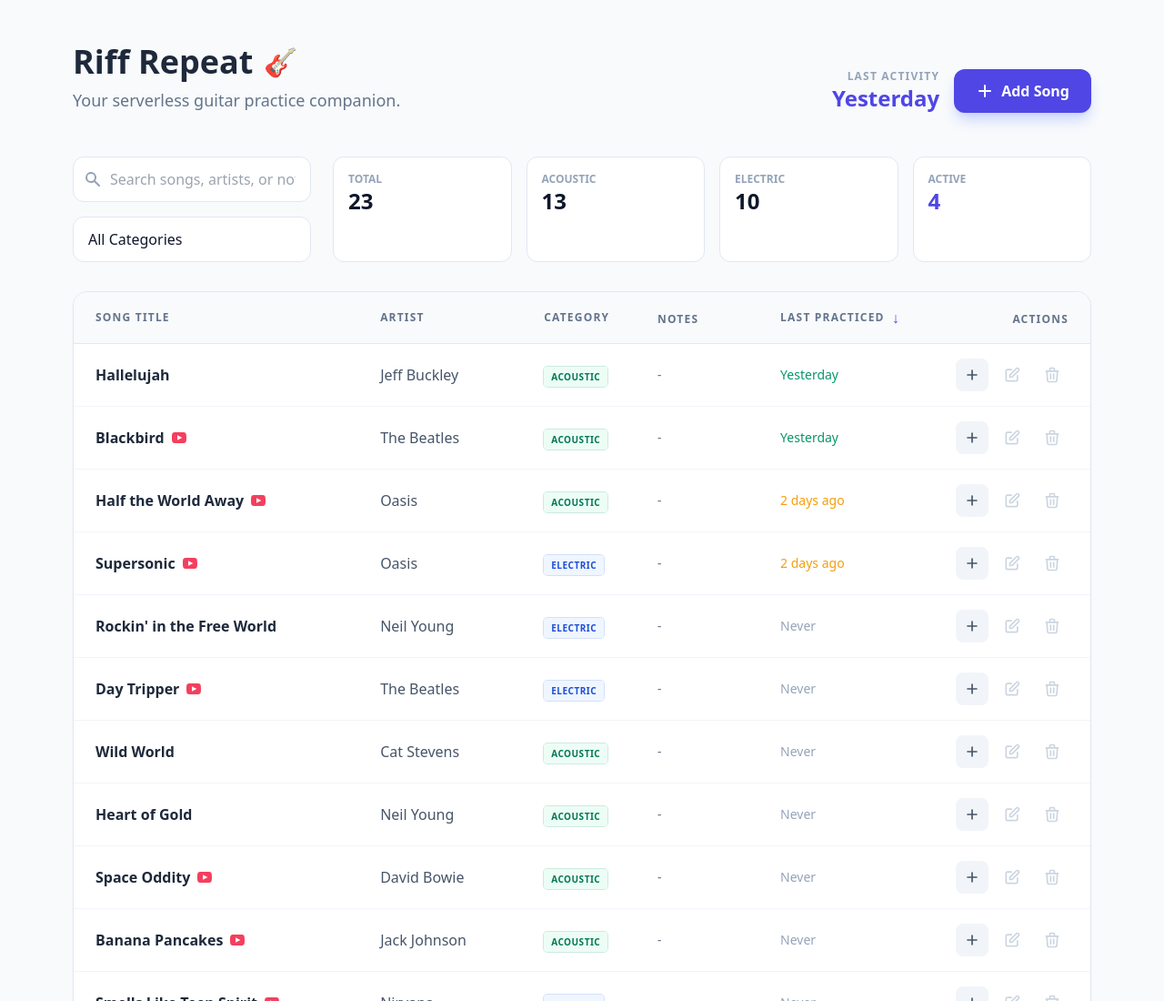
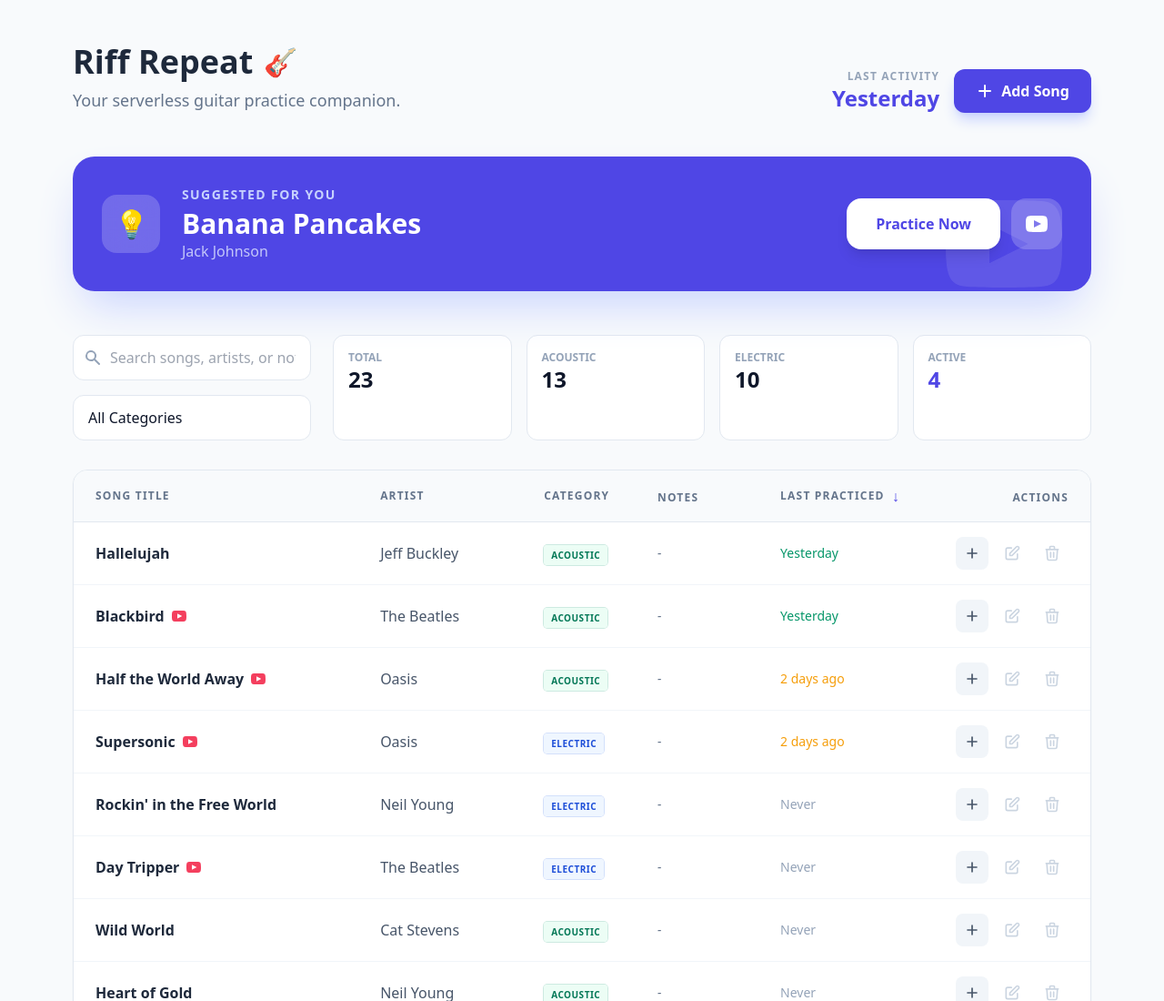
Before and after one commit to matt-preston/RiffRepeat, a website: page index.html in a window 1280 px wide. Shown: the top 1100 px of the page at 91% size. Drawn offline with nearby package versions, Linux system fonts and the light colour scheme.

Commit message:
practice recommendation

```diff
--- a/index.html
+++ b/index.html
@@ -31,6 +31,35 @@
                 </button>
             </div>
         </header>
+
+        <!-- Practice Suggestion -->
+        <template x-if="suggestedSong">
+            <div class="mb-12 bg-indigo-600 rounded-3xl p-8 text-white shadow-2xl shadow-indigo-200 flex flex-col md:flex-row items-center justify-between gap-6 relative overflow-hidden">
+                <div class="absolute top-0 right-0 p-8 opacity-10 pointer-events-none">
+                    <svg xmlns="http://www.w3.org/2000/svg" class="h-32 w-32" viewBox="0 0 24 24" fill="currentColor"><path d="M19.615 3.184c-3.604-.246-11.631-.245-15.23 0-3.897.266-4.356 2.62-4.385 8.816.029 6.185.484 8.549 4.385 8.816 3.6.245 11.626.246 15.23 0 3.897-.266 4.356-2.62 4.385-8.816-.029-6.185-.484-8.549-4.385-8.816zm-10.615 12.816v-8l8 4-8 4z"/></svg>
+                </div>
+                <div class="flex items-center gap-6 relative z-10">
+                    <div class="hidden md:flex items-center justify-center w-16 h-16 bg-white/20 backdrop-blur-md rounded-2xl text-3xl">
+                        💡
+                    </div>
+                    <div>
+                        <div class="text-indigo-200 text-sm font-bold uppercase tracking-widest mb-1">Suggested for you</div>
+                        <h2 class="text-3xl font-black" x-text="suggestedSong.title"></h2>
+                        <p class="text-indigo-100 opacity-80" x-text="suggestedSong.artist"></p>
+                    </div>
+                </div>
+                <div class="flex items-center gap-3 relative z-10 w-full md:w-auto">
+                    <button @click="openPopup(getLogPracticeUrl(suggestedSong))" class="flex-1 md:flex-none py-4 px-8 bg-white text-indigo-600 rounded-2xl font-black hover:bg-indigo-50 transition-all shadow-lg text-center">
+                        Practice Now
+                    </button>
+                    <template x-if="suggestedSong.youtube">
+                        <a :href="suggestedSong.youtube" target="_blank" class="p-4 bg-white/20 hover:bg-white/30 rounded-2xl transition-all" title="Watch on YouTube">
+                            <svg xmlns="http://www.w3.org/2000/svg" class="h-6 w-6" viewBox="0 0 24 24" fill="currentColor"><path d="M19.615 3.184c-3.604-.246-11.631-.245-15.23 0-3.897.266-4.356 2.62-4.385 8.816.029 6.185.484 8.549 4.385 8.816 3.6.245 11.626.246 15.23 0 3.897-.266 4.356-2.62 4.385-8.816-.029-6.185-.484-8.549-4.385-8.816zm-10.615 12.816v-8l8 4-8 4z"/></svg>
+                        </a>
+                    </template>
+                </div>
+            </div>
+        </template>
 
         <!-- Filters & Stats -->
         <div class="grid grid-cols-1 lg:grid-cols-4 gap-6 mb-8">
@@ -299,6 +328,35 @@
                     return this.songs.filter(s => s.sessions.some(sess => new Date(sess.date) >= weekAgo)).length;
                 },
 
+                get suggestedSong() {
+                    if (this.songs.length === 0) return null;
+
+                    const never = this.songs.filter(s => !s.sessions || s.sessions.length === 0);
+                    const practiced = this.songs.filter(s => s.sessions && s.sessions.length > 0);
+
+                    never.sort((a, b) => {
+                        // Sub-sort by when added (day only)
+                        const dateA = (a.addedAt || '').substring(0, 10);
+                        const dateB = (b.addedAt || '').substring(0, 10);
+                        if (dateA !== dateB) return dateA.localeCompare(dateB);
+                        // Sub-sort again by title
+                        return a.title.localeCompare(b.title);
+                    });
+
+                    practiced.sort((a, b) => {
+                        // Least recently practiced
+                        const lastA = this.getLatestDate(a).getTime();
+                        const lastB = this.getLatestDate(b).getTime();
+                        if (lastA !== lastB) return lastA - lastB;
+                        // Least often practiced
+                        if (a.sessions.length !== b.sessions.length) return a.sessions.length - b.sessions.length;
+                        // Tie breaker: title
+                        return a.title.localeCompare(b.title);
+                    });
+
+                    return never.length > 0 ? never[0] : (practiced.length > 0 ? practiced[0] : null);
+                },
+
                 getLatestDate(song) {
                     if (!song.sessions || song.sessions.length === 0) return new Date(0);
                     return new Date(Math.max(...song.sessions.map(s => new Date(s.date))));
```
Also changed, not shown: 1 other file.
